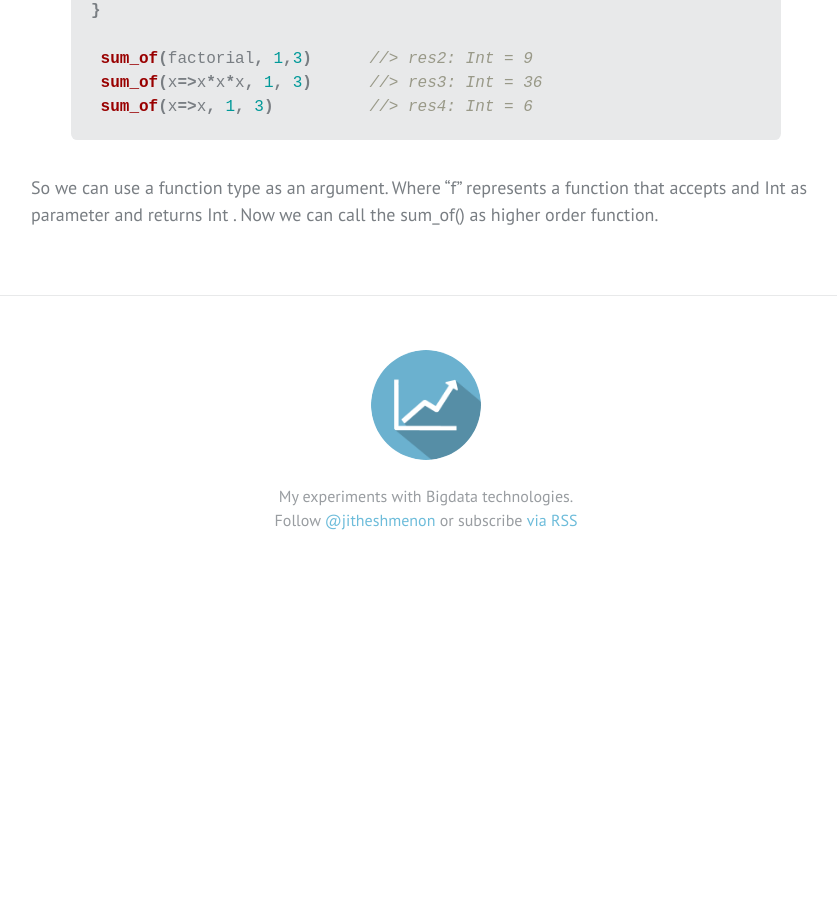
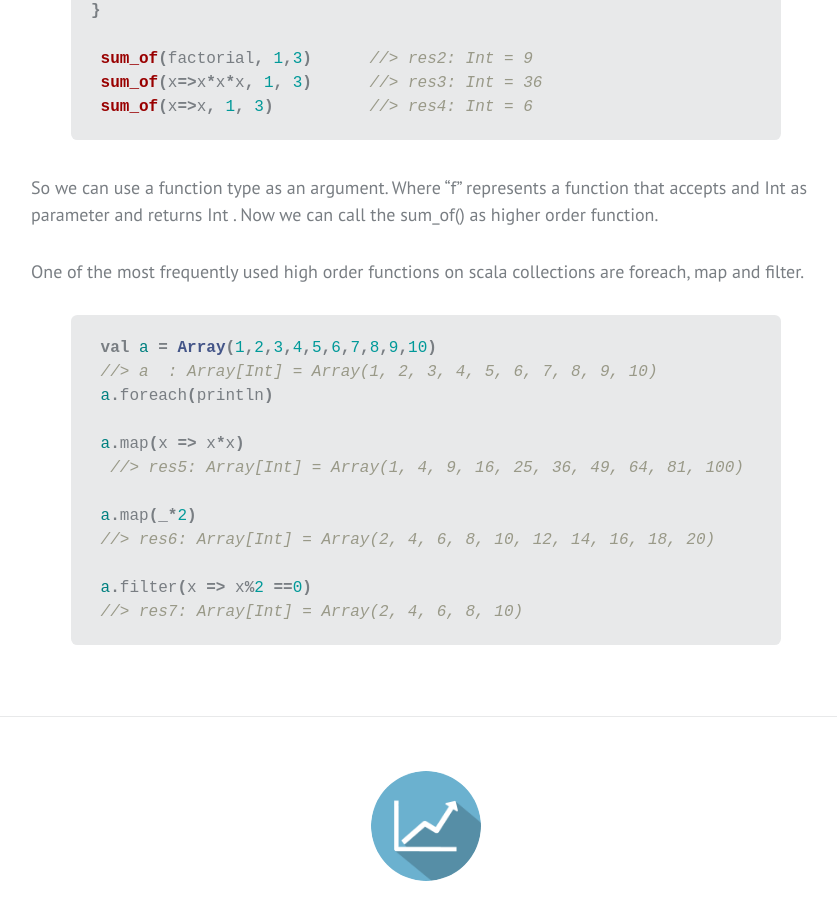
Before and after one commit to gitjit/gitjit.github.io, a Jekyll site: the page built from _posts/2015-10-30-higherorder.md, in a window 1280 px wide and 900 px high, scrolled down 2273 px. Shown: the whole window, without its empty margins (214-1051 px from the left). Built offline with Jekyll 4.4.1, drawn with Linux system fonts in a browser that asks for light colours; comment, search, counter and statistics services are not loaded; before the commit the page ends 2832 px from its top, so only the background shows below that.

Commit message:
high order functions

```diff
--- a/_config.yml
+++ b/_config.yml
@@ -5,7 +5,7 @@ description: My experiments with Bigdata technologies.
 url: "http://gitjit.com" # the base hostname & protocol for your site
 twitter_username: jitheshmenon
 github_username: gitjit
-paginate: 1
+paginate: 4
 
 # Build settings
 permalink: /:title
--- a/_posts/2015-10-30-higherorder.md
+++ b/_posts/2015-10-30-higherorder.md
@@ -86,3 +86,22 @@ def sum_of(f:Int=>Int, a:Int, b:Int):Int=
 {% endhighlight %}
 
 So we can use a function type as an argument. Where “f” represents a function that accepts and Int as parameter and returns Int . Now we can call the sum_of() as higher order function.
+
+One of the most frequently used high order functions on scala collections are foreach, map and filter.
+
+{% highlight scala %}
+
+ val a = Array(1,2,3,4,5,6,7,8,9,10)
+ //> a  : Array[Int] = Array(1, 2, 3, 4, 5, 6, 7, 8, 9, 10)
+ a.foreach(println)
+
+ a.map(x => x*x)
+  //> res5: Array[Int] = Array(1, 4, 9, 16, 25, 36, 49, 64, 81, 100)
+
+ a.map(_*2)
+ //> res6: Array[Int] = Array(2, 4, 6, 8, 10, 12, 14, 16, 18, 20)
+
+ a.filter(x => x%2 ==0)
+ //> res7: Array[Int] = Array(2, 4, 6, 8, 10)
+
+{% endhighlight %}
```
